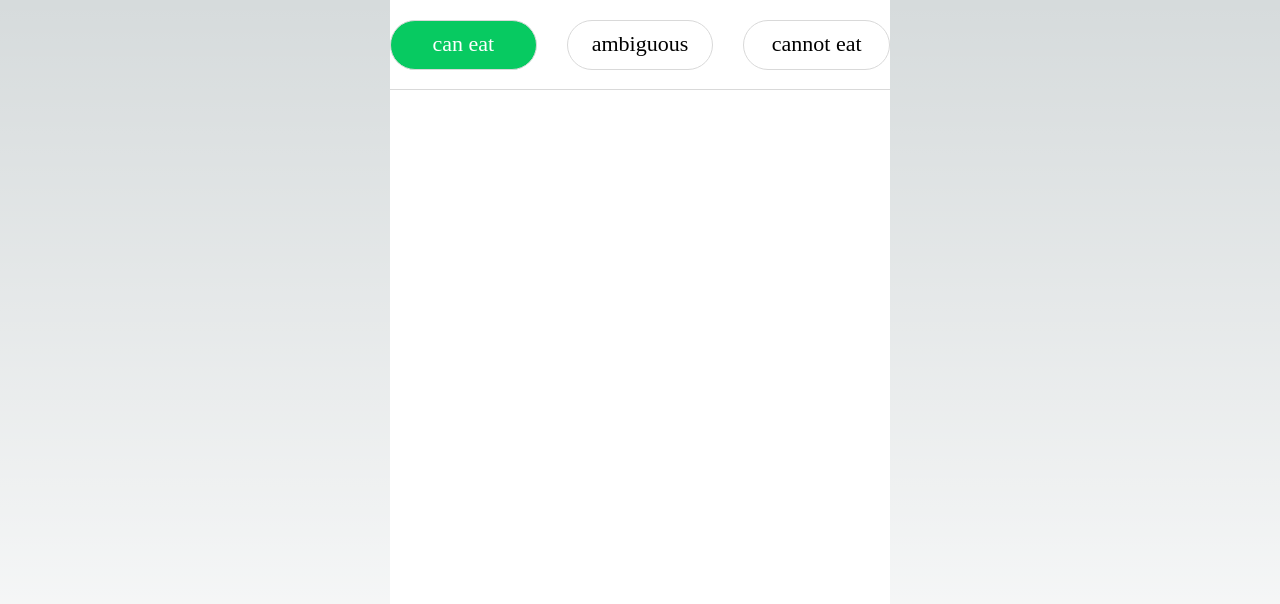
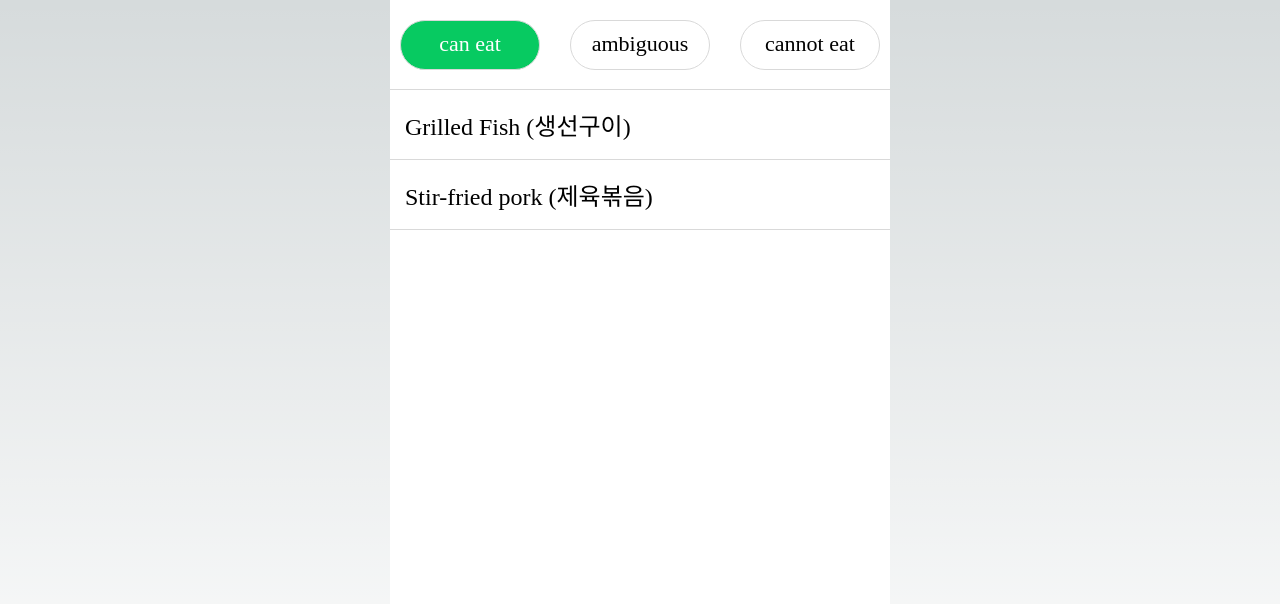
Before and after one commit to Capstone-2024-1/frontend, a Next.js app: page /menu in a window 1280 px wide. Shown: the top 604 px of the page. Built offline with nearby package versions, Linux system fonts and the light colour scheme.

Commit message:
feat: 메뉴판 재구성 페이지 구현 (#17)

```diff
--- /dev/null
+++ b/src/components/menu/Food.tsx
@@ -0,0 +1,26 @@
+import { Box } from '@mui/material'
+import React from 'react'
+
+const Food = ({name}:{name: string}) => {
+  return (
+    <Box sx={containerStyle}>
+      {name}
+    </Box>
+  )
+}
+
+export default Food;
+
+const containerStyle = {
+  width: '100%',
+  height: '70px',
+  paddingLeft: '3%',
+  fontSize: '1.5rem',
+  fontStyle: 'normal',
+  fontWeight: 400,
+  lineHeight: 'normal',
+
+  display: 'flex',
+  alignItems: 'center',
+  borderBottom: '1px solid #D9D9D9',
+}
--- /dev/null
+++ b/src/components/menu/Foods.tsx
@@ -0,0 +1,41 @@
+import { Box } from '@mui/material'
+import React from 'react'
+import Food from './Food'
+
+const Foods = ({sort}: {sort: string}) => {
+  const handleContents = () => {
+
+  }
+  return (
+    <Box>
+      {sort==='can eat' &&
+      <>
+      <Food name={'Grilled Fish (생선구이)'}/>
+      <Food name = {'Stir-fried pork (제육볶음)'}/>
+      </>
+      }
+      {sort === 'ambiguous' &&
+      <>
+      <Food name = {'Stir-fried pork (제육볶음)'}/>
+      <Food name = {'Stir-fried pork (제육볶음)'}/>
+      <Food name = {'Stir-fried pork (제육볶음)'}/>
+      <Food name = {'Stir-fried pork (제육볶음)'}/>
+      <Food name = {'Stir-fried pork (제육볶음)'}/>
+      <Food name = {'Stir-fried pork (제육볶음)'}/>
+      </>
+      }
+      {sort === 'cannot eat' &&
+      <>
+      <Food name = {'Altang (알탕)'}/>
+      <Food name = {'Altang (알탕)'}/>
+      <Food name = {'Altang (알탕)'}/>
+      <Food name = {'Altang (알탕)'}/>
+      <Food name = {'Altang (알탕)'}/>
+      <Food name = {'Altang (알탕)'}/>
+      </>
+      }
+    </Box>
+  )
+}
+
+export default Foods
--- a/src/components/menu/Menu.tsx
+++ b/src/components/menu/Menu.tsx
@@ -1,8 +1,25 @@
+import { useUser } from '@/hook/useUser';
+import MenuNavigationBar from '@/pages/menu/MenuNavigationBar'
+import { Box } from '@mui/material'
 import React from 'react'
+import Foods from './Foods';
 
 const Menu = () => {
+  const {menuSort} = useUser();
+  const handleContent = () => {
+    if(menuSort === 'can eat'){
+      return <Foods sort={'can eat'}/>
+    }else if(menuSort === 'ambiguous'){
+      return <Foods sort={'ambiguous'}/>
+    }else if(menuSort === 'cannot eat'){
+      return <Foods sort={'cannot eat'}/>
+    }
+  }
   return (
-    <div>Menu</div>
+    <Box>
+      <MenuNavigationBar/>
+      {handleContent()}
+    </Box>
   )
 }
 
--- a/src/pages/menu/MenuNavigationBar.tsx
+++ b/src/pages/menu/MenuNavigationBar.tsx
@@ -23,4 +23,5 @@ const containerStyle = {
   alignItems: 'center',
   gap: '30px',
   borderBottom: '1px solid #D9D9D9',
+  padding: '10px',
 }
--- a/src/pages/menu/index.tsx
+++ b/src/pages/menu/index.tsx
@@ -1,12 +1,9 @@
-import { Box } from '@mui/material'
 import React from 'react'
-import MenuNavigationBar from './MenuNavigationBar'
+import Menu from '@/components/menu/Menu'
 
 const index = () => {
   return (
-    <Box>
-      <MenuNavigationBar/>
-    </Box>
+    <Menu/>
   )
 }
 
```
